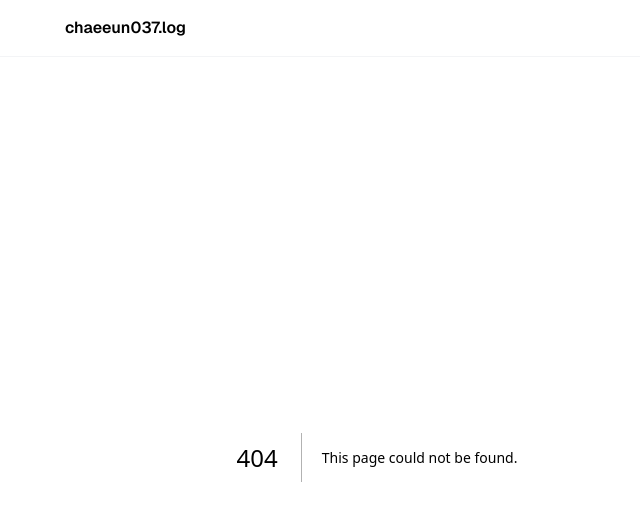
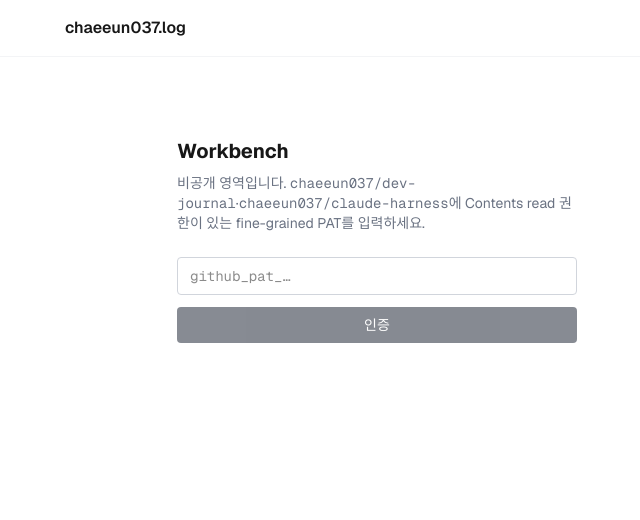
Before and after one commit to chaeeun037/chaeeun037.github.io, a Next.js app: page /workbench in a window 1280 px wide. Before the commit this address had no page. Shown: the top 520 px of the page, without its empty margins (263-903 px from the left). Built offline with nearby package versions, Linux system fonts and the light colour scheme.

Commit message:
feat: 워크벤치 PAT 접근 제어 — AuthGate, 2-repo 검증, 401 폴백 (WB-2)

```diff
--- /dev/null
+++ b/src/app/workbench/page.tsx
@@ -0,0 +1,11 @@
+import type { Metadata } from "next";
+import WorkbenchApp from "@/components/workbench/WorkbenchApp";
+
+export const metadata: Metadata = {
+  title: "Workbench",
+  robots: { index: false, follow: false },
+};
+
+export default function WorkbenchPage() {
+  return <WorkbenchApp />;
+}
--- /dev/null
+++ b/src/components/workbench/AuthGate.tsx
@@ -0,0 +1,97 @@
+"use client";
+
+import { useEffect, useState, type ReactNode } from "react";
+import { DRAFT_REPO, RUNS_REPO, tokenStore, validateToken } from "@/lib/github";
+
+type Props = {
+  /** 인증된 토큰과, 401 시 게이트로 복귀시키는 콜백을 받는다 */
+  children: (token: string, onAuthError: () => void) => ReactNode;
+};
+
+export default function AuthGate({ children }: Props) {
+  const [token, setToken] = useState<string | null>(null);
+  const [input, setInput] = useState("");
+  const [error, setError] = useState<string | null>(null);
+  const [busy, setBusy] = useState(false);
+  const [ready, setReady] = useState(false);
+
+  useEffect(() => {
+    setToken(tokenStore.get());
+    setReady(true);
+  }, []);
+
+  function handleAuthError() {
+    tokenStore.clear();
+    setToken(null);
+    setError("토큰이 만료되었거나 권한이 없습니다. 다시 입력해주세요.");
+  }
+
+  async function submit(e: React.FormEvent) {
+    e.preventDefault();
+    const candidate = input.trim();
+    if (!candidate) return;
+    setBusy(true);
+    setError(null);
+    const result = await validateToken(candidate).catch(() => ({
+      ok: false as const,
+      message: "네트워크 오류 — 잠시 후 다시 시도하세요.",
+    }));
+    setBusy(false);
+    if (!result.ok) {
+      setError(result.message ?? "인증에 실패했습니다.");
+      return;
+    }
+    tokenStore.set(candidate);
+    setInput("");
+    setToken(candidate);
+  }
+
+  if (!ready) return null;
+
+  if (!token) {
+    return (
+      <div className="mx-auto w-full max-w-md px-6 py-20">
+        <h1 className="text-xl font-bold">Workbench</h1>
+        <p className="mt-2 text-sm text-gray-500">
+          비공개 영역입니다. <code>{DRAFT_REPO}</code>·<code>{RUNS_REPO}</code>에 Contents
+          read 권한이 있는 fine-grained PAT를 입력하세요.
+        </p>
+        <form onSubmit={submit} className="mt-6 flex flex-col gap-3">
+          <input
+            type="password"
+            value={input}
+            onChange={(e) => setInput(e.target.value)}
+            placeholder="github_pat_…"
+            autoComplete="off"
+            className="rounded border border-gray-300 px-3 py-2 font-mono text-sm dark:border-gray-700 dark:bg-gray-900"
+          />
+          <button
+            type="submit"
+            disabled={busy || input.trim() === ""}
+            className="rounded bg-gray-900 px-3 py-2 text-sm font-medium text-white disabled:opacity-50 dark:bg-gray-100 dark:text-gray-900"
+          >
+            {busy ? "검증 중…" : "인증"}
+          </button>
+        </form>
+        {error && <p className="mt-3 text-sm text-red-500">{error}</p>}
+      </div>
+    );
+  }
+
+  return (
+    <div>
+      <div className="mx-auto flex w-full max-w-6xl items-center justify-end px-6 pt-4">
+        <button
+          onClick={() => {
+            tokenStore.clear();
+            setToken(null);
+          }}
+          className="text-xs text-gray-400 hover:underline"
+        >
+          토큰 삭제(로그아웃)
+        </button>
+      </div>
+      {children(token, handleAuthError)}
+    </div>
+  );
+}
--- /dev/null
+++ b/src/components/workbench/WorkbenchApp.tsx
@@ -0,0 +1,15 @@
+"use client";
+
+import AuthGate from "@/components/workbench/AuthGate";
+
+export default function WorkbenchApp() {
+  return (
+    <AuthGate>
+      {() => (
+        <p className="py-20 text-center text-sm text-gray-500">
+          인증 완료 — 원장 뷰어는 WB-1에서 구현됩니다.
+        </p>
+      )}
+    </AuthGate>
+  );
+}
--- /dev/null
+++ b/src/lib/github.ts
@@ -0,0 +1,70 @@
+const TOKEN_KEY = "workbench_pat";
+
+export const DRAFT_REPO = "chaeeun037/dev-journal";
+export const RUNS_REPO = "chaeeun037/claude-harness";
+
+/** 401/403 — 토큰이 무효하거나 권한이 없음. 토큰 삭제 → 재입력 폴백 트리거. */
+export class GhAuthError extends Error {
+  constructor(public status: number) {
+    super(`GitHub 인증 실패 (${status})`);
+    this.name = "GhAuthError";
+  }
+}
+
+/** 404 — 파일 없음(또는 fine-grained PAT 스코프 밖). 미리보기 폴백 체인에서 사용. */
+export class GhNotFoundError extends Error {
+  constructor(path: string) {
+    super(`파일 없음: ${path}`);
+    this.name = "GhNotFoundError";
+  }
+}
+
+export const tokenStore = {
+  get(): string | null {
+    if (typeof window === "undefined") return null;
+    return window.localStorage.getItem(TOKEN_KEY);
+  },
+  set(token: string) {
+    window.localStorage.setItem(TOKEN_KEY, token);
+  },
+  clear() {
+    window.localStorage.removeItem(TOKEN_KEY);
+  },
+};
+
+function headers(token: string, raw: boolean): HeadersInit {
+  return {
+    Authorization: `Bearer ${token}`,
+    Accept: raw ? "application/vnd.github.raw+json" : "application/vnd.github+json",
+    "X-GitHub-Api-Version": "2022-11-28",
+  };
+}
+
+/** repo 내 파일을 raw 텍스트로 가져온다 (Contents API). */
+export async function fetchRawFile(repo: string, path: string, token: string): Promise<string> {
+  const res = await fetch(`https://api.github.com/repos/${repo}/contents/${path}`, {
+    headers: headers(token, true),
+  });
+  if (res.status === 401 || res.status === 403) throw new GhAuthError(res.status);
+  if (res.status === 404) throw new GhNotFoundError(`${repo}/${path}`);
+  if (!res.ok) throw new Error(`GitHub API ${res.status}: ${repo}/${path}`);
+  return res.text();
+}
+
+/** PAT가 필요한 두 repo에 모두 접근 가능한지 검증한다. */
+export async function validateToken(token: string): Promise<{ ok: boolean; message?: string }> {
+  const checks = await Promise.all(
+    [DRAFT_REPO, RUNS_REPO].map(async (repo) => {
+      const res = await fetch(`https://api.github.com/repos/${repo}`, {
+        headers: headers(token, false),
+      });
+      return { repo, status: res.status };
+    }),
+  );
+  const failed = checks.filter((c) => c.status !== 200);
+  if (failed.length === 0) return { ok: true };
+  return {
+    ok: false,
+    message: `접근 실패: ${failed.map((f) => `${f.repo} (${f.status})`).join(", ")} — fine-grained PAT에 두 repo의 Contents read 권한이 있는지 확인하세요.`,
+  };
+}
```
